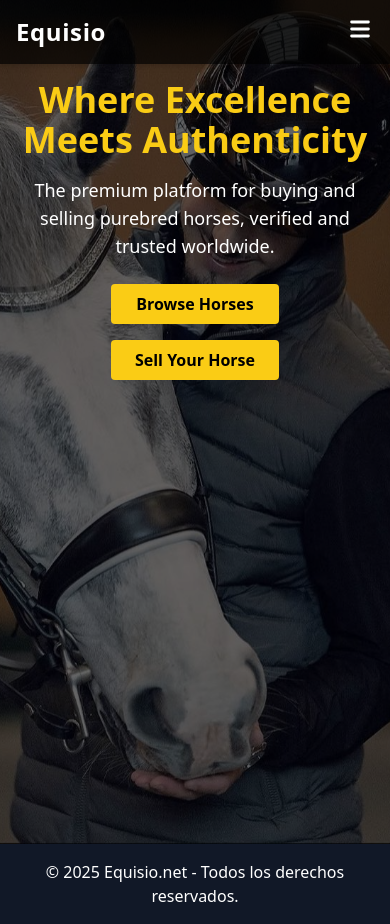
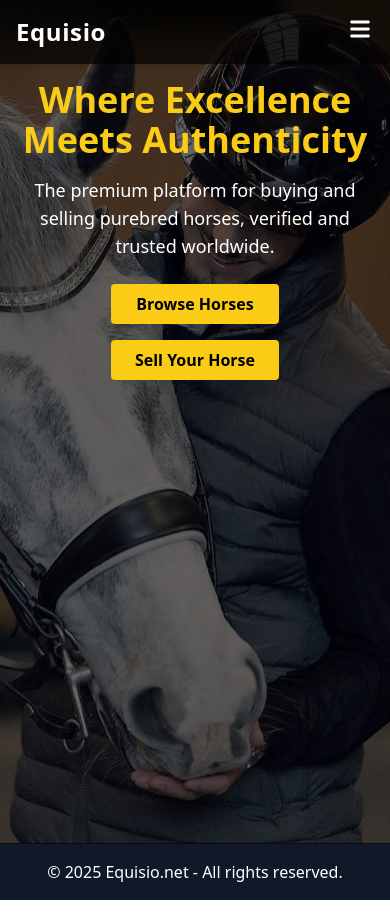
Before and after one commit to Equisio/equisio, a Next.js app: page / in a window 390 px wide. After the commit the page ends 900 px from the top, so only its background shows below. Built offline with nearby package versions, Linux system fonts and the light colour scheme.

Commit message:
Improved navbar design for better mobile and desktop experience

```diff
--- a/components/Footer.tsx
+++ b/components/Footer.tsx
@@ -1,7 +1,7 @@
 export default function Footer() {
   return (
     <footer className="bg-gray-900 text-white text-center p-4">
-      <p>&copy; 2025 Equisio.net - Todos los derechos reservados.</p>
+      <p>&copy; 2025 Equisio.net - All rights reserved.</p>
     </footer>
   )
 }
```
